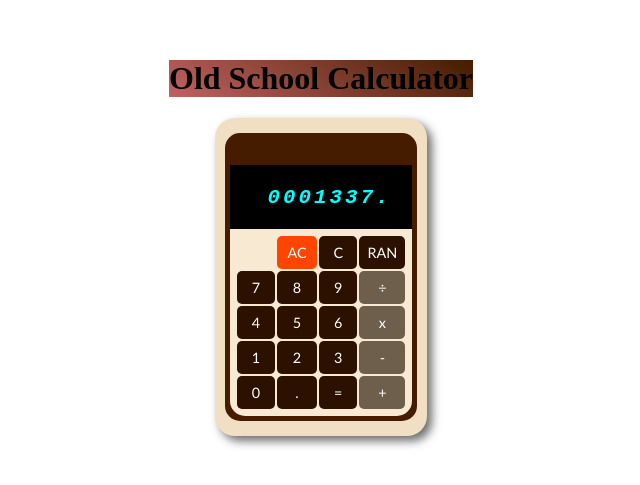
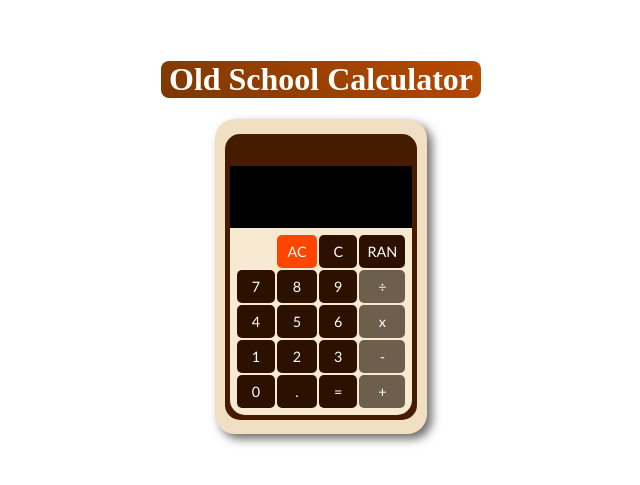
Before and after one commit to Robin-Britz/vanilla-web-calculator, a plain HTML site: page index.html in a window 1280 px wide. Shown: the part 171-656 px from the top of the page, without its empty margins (319-959 px from the left). Drawn offline with Linux system fonts and the light colour scheme.

Commit message:
Style updated, fixed result screen height so it doesn't adjust when you select numbers.

```diff
--- a/index.html
+++ b/index.html
@@ -10,7 +10,7 @@
 
 <body>
     <header>
-        <h1>Old School Calculator</h1>
+        <h1>&nbsp;Old School Calculator&nbsp;</h1>
     </header>
 
     <main>
@@ -18,12 +18,10 @@
 
             <div id="blankBrownBar">
                 <div id="resultScreen">
-                    0001337.
                 </div>
 
                 <div id="inputButtons">
                     <table>
-
                         <tr>
                             <td></td>
                             <td id="allClear" class="calcButton"><input type="button" value="AC"></td>
@@ -61,6 +59,12 @@
 
         </div>
     </main>
+
+
+
+    <script src="script.js">
+
+    </script>
 </body>
 
 </html>
--- a/styles.css
+++ b/styles.css
@@ -7,7 +7,9 @@ body {
 }
 
 h1 {
-    background: linear-gradient(35deg, rgb(192, 98, 98), rgb(69, 28, 0));
+    background: linear-gradient(35deg, rgb(124, 56, 0), rgb(185, 74, 0));
+    color: white;
+    border-radius: 8px;
 }
 
 #calcBody {
@@ -35,6 +37,7 @@ h1 {
     color: cyan;
     background-color: black;
     padding: 1em 1em 1em 0em;
+    height: 1em;
 }
 
 #inputButtons {
```
Also changed, not shown: script.js (line endings or trailing spaces).
